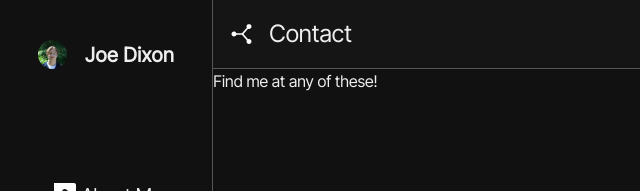
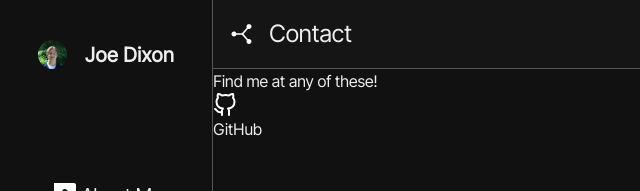
Before and after one commit to joerdixon/my-portfolio-2, a React (Create React App) app: page / in a window 1280 px wide. Both pictures are taken after a click on the element "Contact". Shown: the top 191 px of the page, without its empty margins (0-640 px from the left). Built offline with nearby package versions, Linux system fonts and the light colour scheme.

Commit message:
added new contact link system

```diff
--- a/src/components/Page/Page.jsx
+++ b/src/components/Page/Page.jsx
@@ -1,6 +1,6 @@
 import React from 'react';
 import About from "./Pages/About"
-import Contact from "./Pages/Contact"
+import Contact from "./Pages/Contact/Contact"
 import Projects from "./Pages/Projects/Projects"
 import Skills from "./Pages/Skills"
 
--- a/src/components/Page/Pages/Contact.jsx
+++ b/src/components/Page/Pages/Contact/Contact.jsx
@@ -1,10 +1,6 @@
 import React, { useState } from 'react'
-// Logo SVG's
-import ghsvg from '../../../assets/logos/github.svg'
-import lisvg from '../../../assets/logos/linkedin.svg'
-import lcsvg from '../../../assets/logos/leetcode.svg'
-import gmsvg from '../../../assets/icons/mail.svg'
-import contact from '../../../assets/icons/contact.svg'
+import Links from './Links'
+import contact from '../../../../assets/icons/contact.svg'
 
 // TODO: Add more links.
 
@@ -21,6 +17,10 @@ function Contact() {
             <div>
                 Find me at any of these!
             </div>
+            {/* Populates all of my contact links */}
+            <div>
+                <Links />
+            </div>
         </div>
     )
 }
--- /dev/null
+++ b/src/components/Page/Pages/Contact/Links.jsx
@@ -0,0 +1,36 @@
+import React, { useState } from 'react'
+// Logo SVG's
+import ghsvg from '../../../../assets/logos/github.svg'
+import lisvg from '../../../../assets/logos/linkedin.svg'
+import lcsvg from '../../../../assets/logos/leetcode.svg'
+import gmsvg from '../../../../assets/icons/mail.svg'
+import contact from '../../../../assets/icons/contact.svg'
+
+const links = [
+    {
+        name: "GitHub",
+        url: "https://github.com/joerdixon",
+        icon: ghsvg
+    },
+]
+
+function Links() {
+    const linkCards = links.map((link, index) => {
+        return (
+            <a href={link.name} target='_blank' rel="noreferrer">
+                <div>
+                    <img src={link.icon} alt={link.name} />
+                    <p>{link.name}</p>
+                </div>
+            </a>
+        )
+    })
+
+    return (
+        <div>
+            {linkCards}
+        </div>
+    );
+}
+
+export default Links;
```
Also changed, not shown: public/manifest.json.
